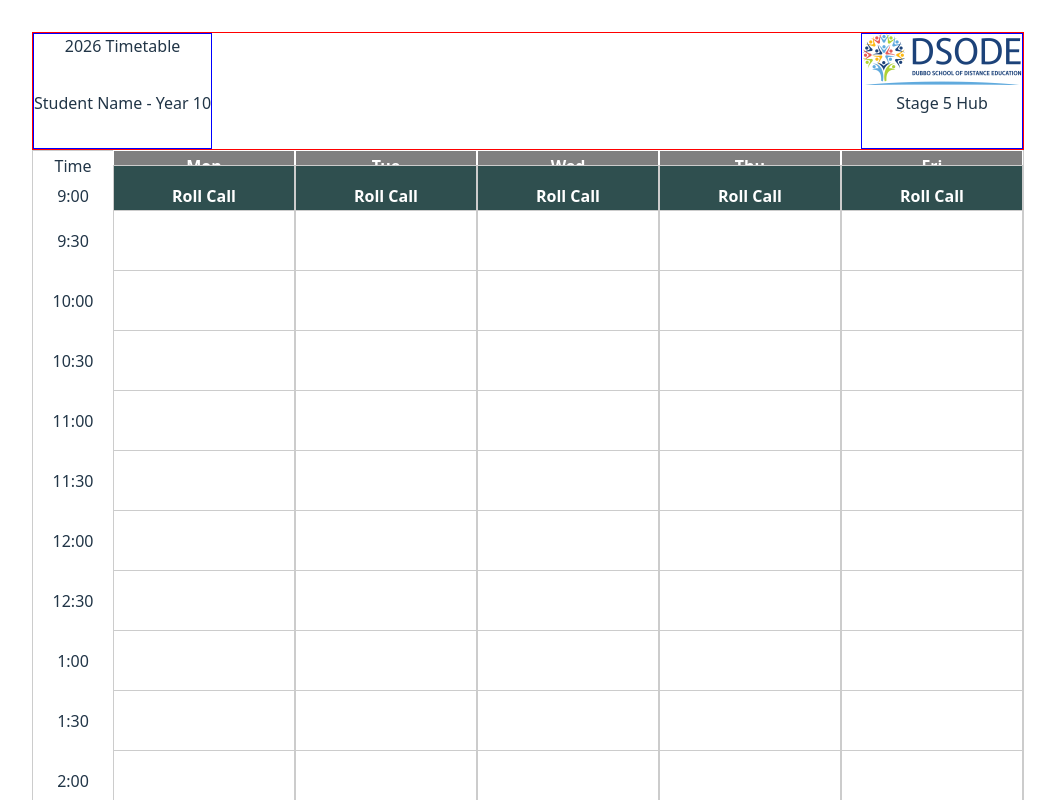
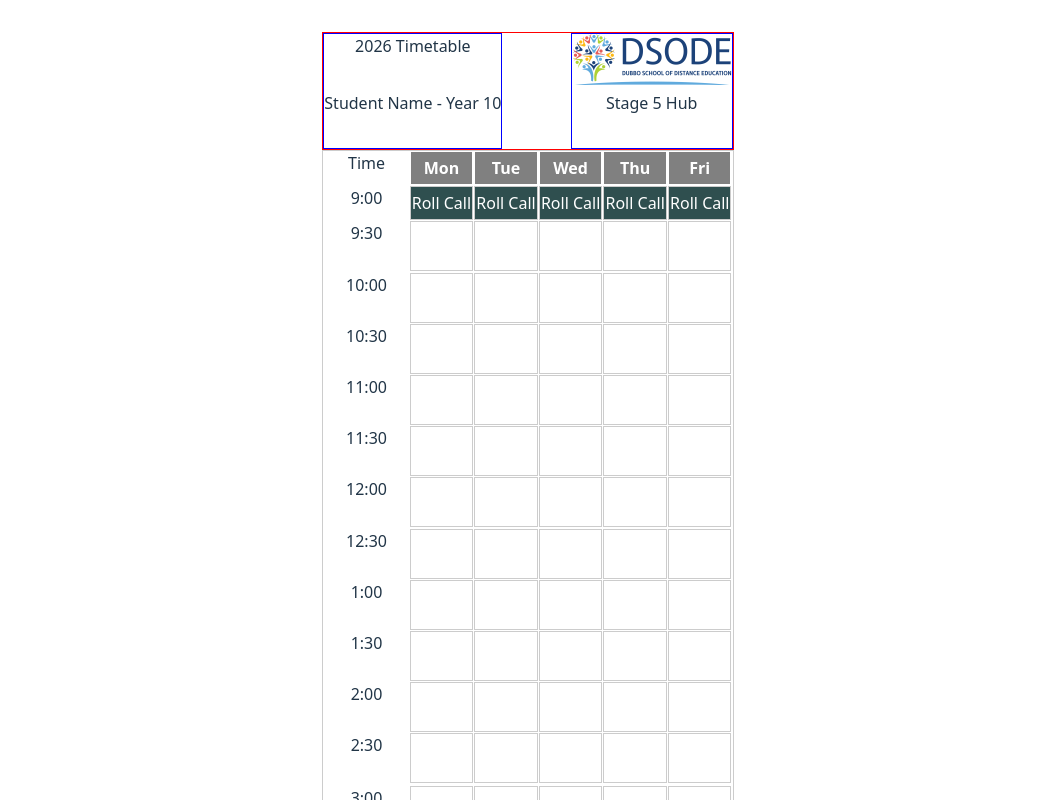
Before and after one commit to MisterKrud/student-timetable, a React (Vite) app: page / in a window 1280 px wide. Shown: the top 800 px of the page, without its empty margins (112-1167 px from the left). Built offline with nearby package versions, Linux system fonts and the light colour scheme.

Commit message:
Improve styling and css colour flexibility

```diff
--- a/src/components/Dropdown.jsx
+++ b/src/components/Dropdown.jsx
@@ -1,5 +1,5 @@
 import { useState, useRef, useEffect, useMemo } from 'react';
-import { allCourses, miscellaneous, otherSubjects } from '../data/courseData';
+import { allCourses, miscellaneous, otherSubjects, dropdownOptions } from '../data/courseData';
 import styles from './Dropdown.module.css';
 
 const Dropdown = ({time}) => {
@@ -8,43 +8,50 @@ const Dropdown = ({time}) => {
     const dropdownRef = useRef(null);
     const [selected, setSelected] = useState({
         label: '',
-        subject: '',
-        version: ''
+        code:''
     });
 
+    const getMeta = (code) => {
+  if (!code) return {};
+  const [subject, version] = code.split('_');
+  return { subject, version };
+};
+   const { subject, version } = getMeta(selected.code);
+
+    console.log('dropdownoptions', dropdownOptions)
     // 1. Memoize the full list so it doesn't recalculate on every keystroke
-    const fullList = useMemo(() => {
-        const lessonVersions = ['Group Lesson', 'Individual Lesson', 'Independent'];
+    // const fullList = useMemo(() => {
+    //     const lessonVersions = ['Group Lesson', 'Individual Lesson', 'Independent'];
 
-        const courseOptions = allCourses.flatMap(course =>
-            lessonVersions.map(version => ({
-                label: `${course} ${version}`,
-                subject: course.toLowerCase().replace(/[&]/g, '').replace(/\s+/g, '-').trim(),
-                version: version.toLowerCase()
-            }))
-        );
+    //     const courseOptions = allCourses.flatMap(course =>
+    //         lessonVersions.map(version => ({
+    //             label: `${course} ${version}`,
+    //             subject: course.toLowerCase().replace(/[&]/g, '').replace(/\s+/g, '-').trim(),
+    //             version: version.toLowerCase()
+    //         }))
+    //     );
 
-        const otherSubjectOptions = otherSubjects.map(item=> ({
-            label: item,
-            subject: item.toLowerCase().replace(/\s+/g, '-').trim(),
-            version: 'group lesson'
-        }))
+    //     const otherSubjectOptions = otherSubjects.map(item=> ({
+    //         label: item,
+    //         subject: item.toLowerCase().replace(/\s+/g, '-').trim(),
+    //         version: 'group lesson'
+    //     }))
 
-        const miscOptions = miscellaneous.map(item => ({
-            label: item,
-            subject: item.toLowerCase().replace(/\s+/g, '-').trim(),
-            version: 'standard'
-        }));
+    //     const miscOptions = miscellaneous.map(item => ({
+    //         label: item,
+    //         subject: item.toLowerCase().replace(/\s+/g, '-').trim(),
+    //         version: 'standard'
+    //     }));
 
-        return [...courseOptions, ...otherSubjectOptions, ...miscOptions];
-    }, []);
+    //     return [...courseOptions, ...otherSubjectOptions, ...miscOptions];
+    // }, []);
 
     // 2. Filter the list based on search input
-    const filteredList = fullList.filter(item =>
+    const filteredList = dropdownOptions.filter(item =>
         item.label.toLowerCase().includes(searchTerm.toLowerCase())
     );
 
-    console.log(filteredList)
+
     // 3. Close dropdown when clicking outside
     useEffect(() => {
         const handleClickOutside = (event) => {
@@ -59,14 +66,14 @@ const Dropdown = ({time}) => {
 
     return (
 
-        <div className={styles.container} ref={dropdownRef} key={dropdownRef}>
+        <div className={styles.container} ref={dropdownRef}>
            {time === "9:00" ? <div className={styles.rollCall}>Roll Call</div> :(
             <div
                 className={styles.trigger}
                 onClick={() => setIsOpen(!isOpen)}
-                data-subject={selected.subject}
-                data-version={selected.version}
-                data-placeholder={selected.subject === ''}
+                data-subject={subject}
+                data-version={version}
+                data-placeholder={!selected.code}
             >
                 <span>{selected.label}</span>
                 {/* <span
@@ -96,8 +103,8 @@ const Dropdown = ({time}) => {
                                 <li
                                     key={item.label}
                                     className={styles.option}
-                                    data-subject={item.subject}
-                                    data-version={item.version}
+                                    data-subject={item.code.split('_')[0]}
+                                    data-version={item.code.split('_')[1]}
                                     onClick={() => {
                                         setSelected(item);
                                         setIsOpen(false);
--- a/src/components/Dropdown.module.css
+++ b/src/components/Dropdown.module.css
@@ -1,42 +1,36 @@
 /* --- COLOR THEME LOGIC --- */
 
-/* Subject Hues */
-/* --- VERSION MODIFIERS --- */
-[data-version="group lesson"]       { --lightness: 50%; --text: white; font-weight: bold; }
-[data-version="individual lesson"]  { --lightness: 75%; --text: #222;  font-weight: bold; }
-[data-version="independent"] { --lightness: 75%; --text: #222;  font-weight: normal; }
-
 /* --- CORE SUBJECTS --- */
-[data-subject="maths"]     { --hue: 0; }    /* Red */
-[data-subject="english"]   { --hue: 205; }  /* Blue */
-[data-subject="science"]   { --hue: 120; --text: #222; }  /* Green */
-[data-subject="geography"] { --hue: 274; }  /* Olive/Earth */
-[data-subject="history"]   { --hue: 274; }   /* Orange/Brown */
-[data-subject="pdhpe"]     { --hue: 24; }  /* Pink/Red */
+[data-subject="maths"]     { --col: hsl(0, 100%, 49%); --text: white;}    /* Red */
+[data-subject="english"]   { --col: hsl(204, 100%, 38%); --text: white;}  /* Blue */
+[data-subject="science"]   { --col: hsl(124, 100%, 26%); --text: white; }  /* Green */
+[data-subject="geography"],
+[data-subject="history"]   { --col: hsl(274, 54%, 41%); }   /* Orange/Brown */
+[data-subject="pdhpe"]     { --col: hsl(24, 100%, 50%); }  /* Pink/Red */
 
 
-[data-subject = "child-studies"] {--hue: 210; --saturation: 100%; --text: black;}
-[data-subject = "commerce"] {--hue: 240;}
-[data-subject = "elec-history"] {--hue: 319;}
-[data-subject = "food-tech"] {--hue: 100; --saturation: 100%;}
+[data-subject = "child-studies"] {--col: hsl(209, 94%, 75%) ;}
+[data-subject = "commerce"] {--col: hsl(240, 100%, 40%);}
+[data-subject = "elec-history"] {--col: hsl(318, 98%, 42%);}
+[data-subject = "food-tech"] {--col: hsl(119, 100%, 41%);}
 /* --- ELECTIVES (Grouped by Type) --- */
 /* Tech & Trade */
-[data-subject="agriculture"] {--hue: 89; --text: #222; }
-[data-subject="textiles"] {--hue: 336; }
-[data-subject="timber"] {--hue: 60; }
-[data-subject="computing-tech"] { --hue: 337; }
-[data-subject="design-tech"] {--hue: 31; }
+[data-subject="agriculture"] {--col: hsl(89, 59%, 56%); }
+[data-subject="textiles"] {--col: hsl(335, 100%, 50%); }
+[data-subject="timber"] {--col: hsl(60, 100%, 51%); --text: black !important; }
+[data-subject="computing-tech"] { --col: hsl(336, 35%, 41%) ; }
+[data-subject="design-tech"] {--col: hsl(172, 95%, 41%); }
 
 /* Creative Arts */
-[data-subject="music"] {--hue: 196;}
-[data-subject="visual-arts"] { --hue: 320; }
-[data-subject="vis-design"]  { --hue: 165; }
-[data-subject="photography"] { --hue: 180; }
+[data-subject="music"] {--col: hsl(196, 100%, 47%);}
+[data-subject="visual-arts"] { --col:hsl(319, 100%, 70%); }
+[data-subject="vis-design"]  { --col: hsl(165, 93%, 41%); }
+[data-subject="photography"] { --col: hsl(180, 100%, 50%); --text: black !important; }
 
 
-[data-subject="taking-charge"] {--hue: 234; --saturation: 24%; --lightness: 50%;}
-[data-subject*="sgt"] { --hue: 0; --lightness: 88%; --text: black }
-[data-subject="spark"]  { --hue: 219; }
+[data-subject="taking-charge"] {--col: hsl(241, 20%, 49%); --text: white; font-weight: bold;}
+[data-subject*="sgt"] { --col:hsl(0, 68%, 88%); --text: black; font-weight: bold; }
+[data-subject="spark"]  { --col: hsl(219, 79%, 66%); --text: white; font-weight: bold;}
 
 
 /* Languages */
@@ -44,51 +38,40 @@
 [data-subject="german"],
 [data-subject="italian"],
 [data-subject="japanese"],
-[data-subject="spanish"] { --hue: 240; } /* Teal/Cyan */
+[data-subject="spanish"] { --col: hsl(242, 100%, 80%); } /* Teal/Cyan */
 
 [data-subject="macqlit"],
 [data-subject="sra"],
-[data-subject="warp"] { --hue: 197; --saturation: 21% } /* Teal/Cyan */
+[data-subject="warp"] { --col: hsl(195, 20%, 70%); --text: white; font-weight: bold;} /* Teal/Cyan */
 
 
 /* --- MISCELLANEOUS (Exceptions) --- */
 [data-subject="lunch"],
-[data-subject="morning-tea"]  { --hue: 210;  --lightness: 90%; --text: black; }
+[data-subject="morning-tea"]  { --col: hsl(210, 57%, 92%); --text: black; }
 [data-subject="unavailable"],
-[data-subject="study-period"]  {   --saturation: 0%; --lightness: 10%; --text: white; }
+[data-subject="study-period"]  {   --col: hsl(0, 0%, 95%); }
 
 
-/* .container{
-     font-size: .8rem;
-} */
-/* --- THE SHARED OPTION STYLE --- */
 
 
-.option:hover {
-  filter: brightness(0.9) saturate(1.2);
-}
+
 
 /* Version Modifiers (Applied to both Trigger and Options) */
-[data-version="group-lesson"] {
-    --lightness: 35%;
 
-    --text: white;
-    font-weight: bold;
-}
-[data-version="individual-lesson"] {
+/* [data-version="individual"] {
     --lightness: 75%;
     --text: #1a1a1a;
-    /* --saturation: 90%; */
+
     font-weight: bold;
 }
 [data-version="independent"] {
     --lightness: 75%;
     --text: #1a1a1a;
     font-weight: normal;
-}
+} */
 
 /* Miscellaneous / Default Styles */
-[data-version="standard"] { --lightness: 90%; --text: black; }
+/* [data-version="standard"] { --lightness: 90%; --text: black; } */
 [data-placeholder="true"] { background: white !important; color: #666 !important; }
 
 /* --- COMPONENT LAYOUT --- */
@@ -97,26 +80,62 @@
     width: 100%;
 }
 
+/* .trigger {
+  display: flex;
+  justify-content: center;
+  align-items: center;
+  width: 100%;
+  height: 100%;
+  min-height: 2rem;
+  cursor: pointer;
+  border: 0.05rem solid #ccc;
+  background-color: hsl(var(--hue, 0), var(--saturation, 70%), var(--lightness, 100%));
+  color: var(--text, #333);
+} */
+
 .trigger {
-    display: flex;
-    justify-content: center;
-    align-items: center;
-    /* padding: 10px; */
+      display: flex;
+  justify-content: center;
+  align-items: center;
+  width: 100%;
+  height: 100%;
+  min-height: 3rem;
+  cursor: pointer;
+  color: var(--text);
+  border: 0.05rem solid #ccc;
+  background: color-mix(
+    in oklab,
+    var(--col) var(--mix, 100%),
+    white
+  );
+}
 
-    border: .3px solid #ccc;
-        height: 60px;
-        width: 180px;
-    /* border-radius: 4px; */
-    cursor: pointer;
-    background-color: hsl(var(--hue, 0), var(--saturation, 70%), var(--lightness, 100%));
-    color: var(--text, #333);
+[data-version="group"] {
+  --text: white;
 }
+
+[data-version="group"],
+[data-version="individual"] {
+
+  font-weight: bold;
+
+}
+
+[data-version="independent"],
+[data-version="individual"] {
+  --mix: 80%;
+  --text: black;
+
+}
+
+
 
 .rollCall {
     composes: trigger;
     background-color: darkslategray;
     color: white;
-    font-weight: bold;
+    min-height: 2rem;
+
 
 
 }
@@ -224,17 +243,20 @@ width:max-content;
     padding: 10px;
      font-size: .8rem;
     cursor: pointer;
-    background-color: hsl(var(--hue, 0), var(--saturation, 70%), var(--lightness, 100%));
+     background: color-mix(
+    in oklab,
+    var(--col) var(--mix, 100%),
+    white
+  );
     color: var(--text, #333);
      transition: background-color 0.2s ease, filter 0.2s ease;
 }
 
-/* .option {
 
-  padding: 10px 15px;
-  cursor: pointer;
-  background-color: hsl(var(--hue, 0), var(--saturation, 60%), var(--lightness, 100%));
-  color: var(--text, black);
-  border-bottom: 1px solid rgba(0,0,0,0.05);
-  transition: filter 0.2s ease;
-} */
+.option:hover {
+  background: color-mix(
+    in oklab,
+    var(--col) var(--mix, 100%),
+    rgb(255, 255, 255)
+  );
+}
--- a/src/components/Week.module.css
+++ b/src/components/Week.module.css
@@ -1,16 +1,16 @@
-.weekContainer{
-    display: grid;
-    justify-content: center;
-    align-items: center;
-     grid-template-columns:
-    80px          /* time column */
-    repeat(5, 1fr);
+.weekContainer {
+     box-sizing: border-box;
+    padding: 0 .2rem;
+  display: grid;
+  justify-content: center;
+  align-items: start; /* important for dropdowns */
+  grid-template-columns: 5rem repeat(5, 1fr); /* time column + 5 weekdays */
+  grid-template-rows:  2rem 2rem repeat(10, 3rem); /* header row + 11 lesson slots */
+  gap: 0.2rem; /* small spacing between cells */
+  border: 0.1rem solid #ccc;
+  font-size: 1rem; /* base for rem units */
+}
 
-  grid-template-rows: 30px 30px repeat(11, 60px);
-
-  border: 1px solid #ccc;
-
-}
 
 
 
@@ -18,13 +18,10 @@
     font-weight: bold;
     background-color: gray;
     color: white;
-    border: white 1px solid;
+    margin: 1px -1px 0 1px;
     height: 100%;
     display: flex;
     align-items: center;
     justify-content: center;
+    text-align: center;
 }
-
-.weekdayLabel{
-    background: #8eaadb;
-}
--- a/src/data/courseData.js
+++ b/src/data/courseData.js
@@ -54,6 +54,45 @@ const lessonOptions = [
     'Independent'
 ]
 
+
+const slug = (text) =>
+  text
+    .toLowerCase()
+    .replace(/[&]/g, '')
+    .replace(/\s+/g, '-')
+    .trim();
+
+const lessonTypes = [
+  { label: 'Group Lesson', code: 'group' },
+  { label: 'Individual Lesson', code: 'individual' },
+  { label: 'Independent', code: 'independent' }
+];
+
+export const courseOptions = allCourses.flatMap(course =>
+  lessonTypes.map(type => ({
+    label: `${course} ${type.label}`,
+    code: `${slug(course)}_${type.code}`
+  }))
+);
+
+export const otherOptions = otherSubjects.map(item => ({
+  label: item,
+  code: slug(item)
+}));
+
+export const miscOptions = miscellaneous.map(item => ({
+  label: item,
+  code: slug(item)
+}));
+
+export const dropdownOptions = [
+  ...courseOptions,
+  ...otherOptions,
+  ...miscOptions
+];
+
+
+
 export const createCourseLesson = (lessonOption) => allCourses.map(course => `${course} ${lessonOption}`)
 
 export const timetableLessonDropDowns = lessonOptions.map(option => createCourseLesson(option)).flat()
```
